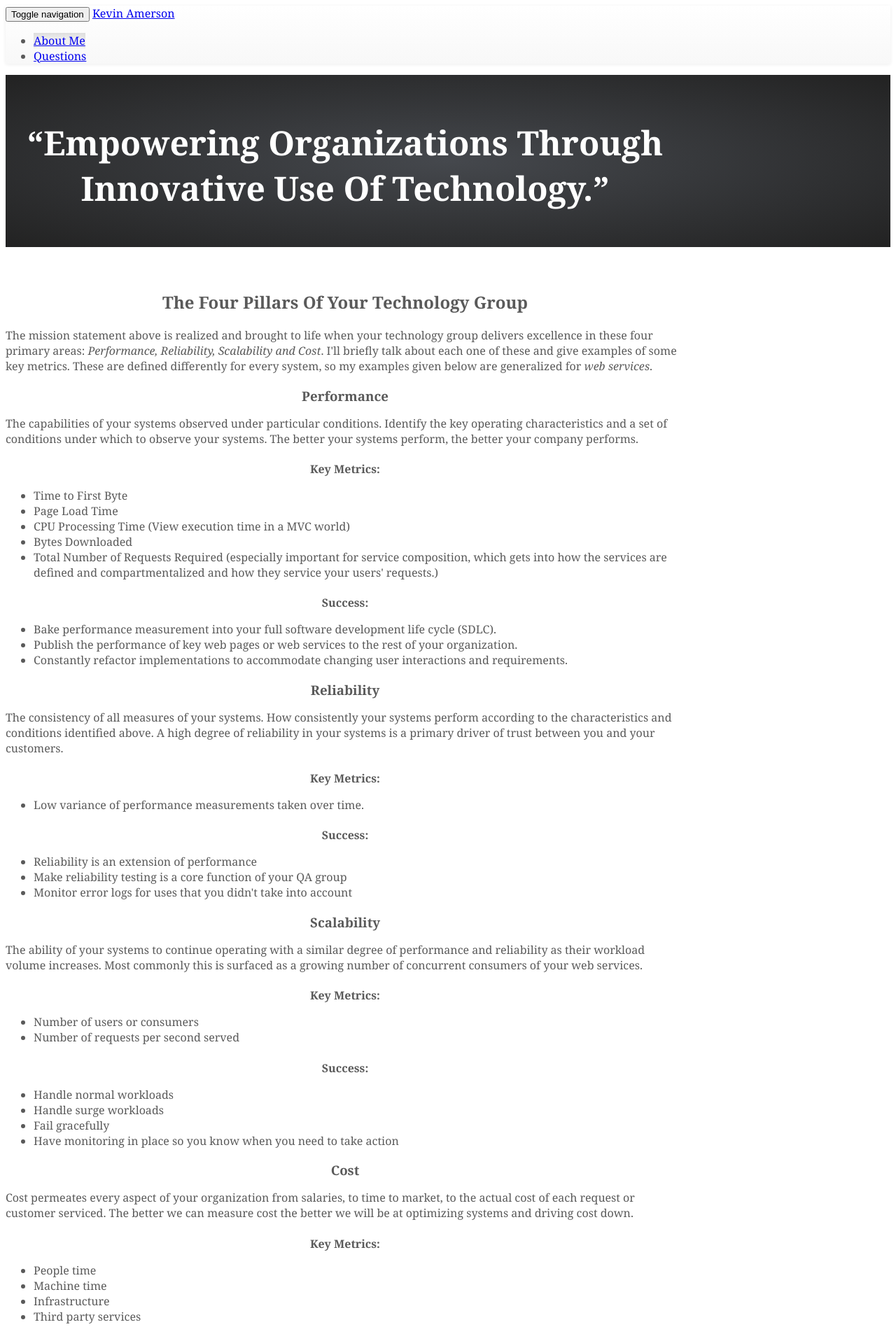
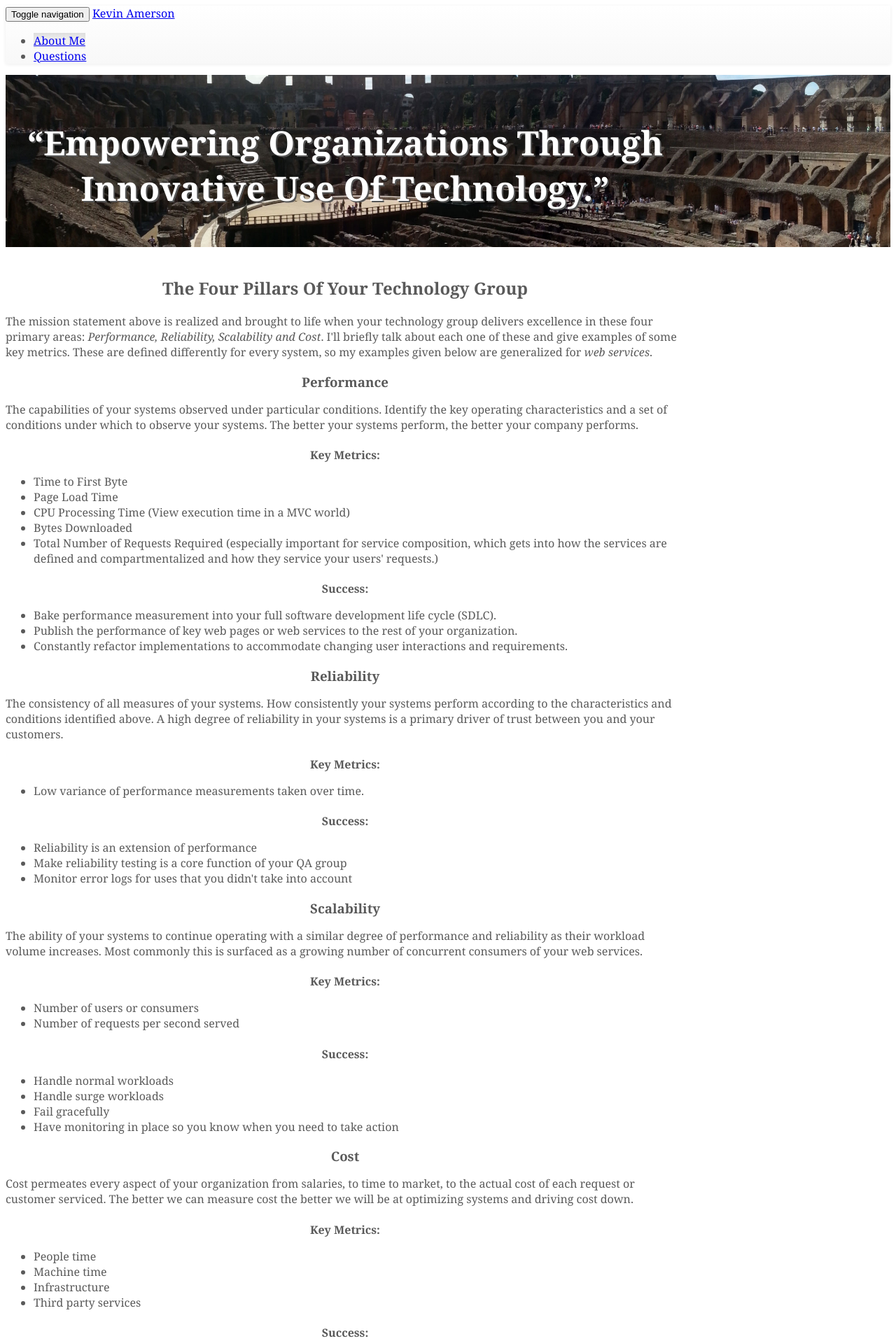
Before and after one commit to rayleyva/caoimhghin.github.io, a Jekyll site: the page built from about-me.html, in a window 1280 px wide. Shown: the top 1916 px of the page at 70% size. Built offline with Jekyll 4.4.1, drawn with Linux system fonts in a browser that asks for light colours.

Commit message:
new styles

```diff
--- a/_includes/styles.css
+++ b/_includes/styles.css
@@ -170,7 +170,8 @@
 .panel .block-label {display:block}
 #intro .btn {width:100%}
 
-#intro .jumbotron {
+#intro .jumbotron,
+#intro2 .jumbotron {
     background:transparent;
     margin-bottom: 0;
 }
@@ -278,3 +279,12 @@
     margin-top: 120px;
   }
 }
+
+
+.c2 {
+    background-image: url('/img/coloseo.jpg');
+    background-size:cover;
+    color: #fff;
+    text-shadow: 2px 2px #555;
+    background-position: 0 -180px;
+}
--- a/about-me.html
+++ b/about-me.html
@@ -13,7 +13,7 @@
 <body class="mkt">
 {% include header.html %}
 
-<div id="intro" class="container-fluid">
+<div id="intro2" class="container-fluid c2">
     <div class="container">
         <div class="jumbotron">
             <div class="row">
```
